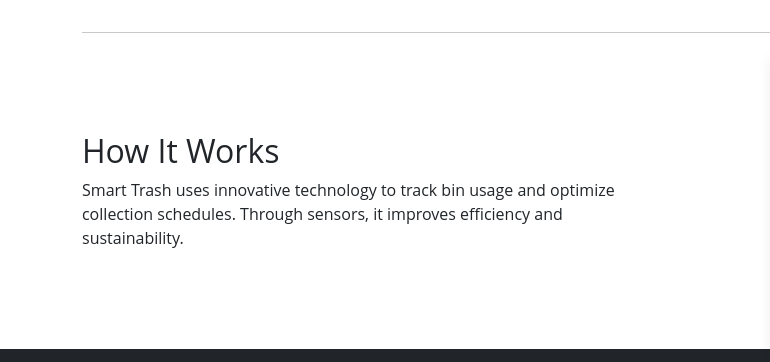
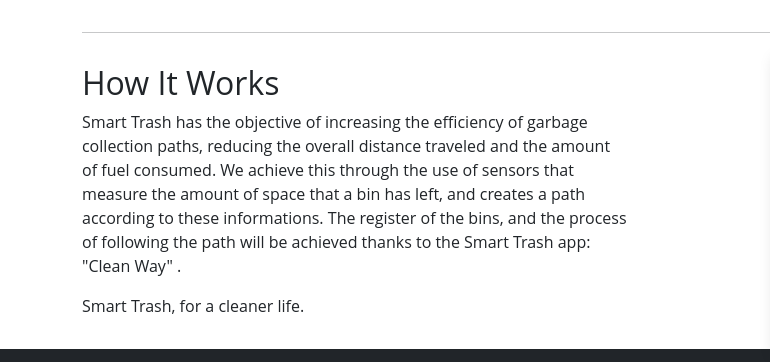
Before and after one commit to f4rsantos/mas2024, a plain HTML site: page wwwroot/index.html in a window 1280 px wide. Shown: the part 1110-1472 px from the top of the page, 0-770 px from the left. Drawn offline with nearby package versions, Linux system fonts and the light colour scheme; files whose address does not match are found by name.

Commit message:
Update index.html

```diff
--- a/wwwroot/index.html
+++ b/wwwroot/index.html
@@ -118,7 +118,13 @@
         <div class="row align-items-center">
             <div class="col-md-6">
                 <h2>How It Works</h2>
-                <p>Smart Trash uses innovative technology to track bin usage and optimize collection schedules. Through sensors, it improves efficiency and sustainability.</p>
+                <p> Smart Trash has the objective of increasing the efficiency of garbage collection paths, reducing the overall distance traveled
+                    and the amount of fuel consumed. We achieve this through the use of sensors that measure the amount of space that a bin
+                    has left, and creates a path according to these informations. The register of the bins, and the process of following the path will
+                    be achieved thanks to the Smart Trash app: "Clean Way" .</p>
+                    <p>
+                        Smart Trash, for a cleaner life.
+                    </p>
             </div>
             <div class="col-md-6 text-center">
                 <img src="img/smartTrashLogo.jpg" alt="Smart Trash Example" class="img-fluid rounded shadow">
```
